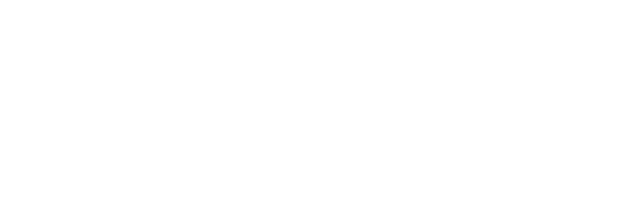
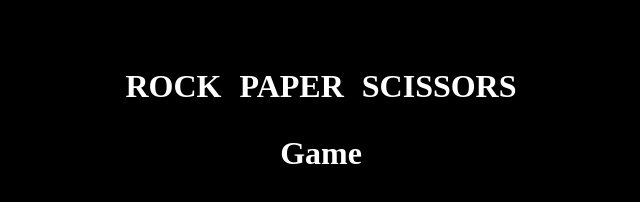
Before and after one commit to fawriid/Rock-Paper-Scissorspro, a plain HTML site: page index.html in a window 1280 px wide. Shown: the whole page, without its empty margins (319-959 px from the left). Drawn offline with Linux system fonts and the light colour scheme.

Commit message:
basics have written, title created and styled

```diff
--- a/index.html
+++ b/index.html
@@ -1,16 +1,31 @@
 <!DOCTYPE html>
 <html lang="en">
+
 <head>
     <meta charset="UTF-8">
     <meta http-equiv="X-UA-Compatible" content="IE=edge">
     <meta name="viewport" content="width=device-width, initial-scale=1.0">
     <link rel="stylesheet" href="/style.css">
+    <link rel="stylesheet" href="https://cdnjs.cloudflare.com/ajax/libs/font-awesome/6.0.0-beta3/css/all.min.css">
     <title>Rock Paper Scissors</title>
 </head>
+
 <body>
+    <div class="content">
+        <div class="title">
+            <h1>ROCK PAPER SCISSORS</h1>
+            <h1>Game</h1>
+        </div>
+        <div class="game">
 
-
+        </div>
+    </div>
 
     <script src="/main.js"></script>
 </body>
+
 </html>
+
+<!-- <i class="fas fa-hand-rock"></i> -->
+<!-- <i class="fas fa-hand-paper"></i> -->
+<!-- <i class="fas fa-hand-scissors"></i> -->
--- a/style.css
+++ b/style.css
@@ -0,0 +1,43 @@
+* {
+  margin: 0;
+  padding: 0;
+  box-sizing: border-box;
+}
+html {
+  font-size: 62.5%;
+}
+body {
+  font-size: 1.6rem;
+}
+.content {
+  width: 100%;
+  height: 100vh;
+  background-color: black;
+  color: white;
+  display: flex;
+  flex-direction: column;
+  justify-content: space-between;
+  align-items: center;
+  overflow: hidden;
+}
+.title {
+  height: 30%;
+  width: 100%;
+  overflow: hidden;
+  /* background-color: #fff; */
+  display: flex;
+  flex-direction: column;
+  align-items: center;
+  justify-content: center;
+}
+.title h1 {
+  margin: 1.5rem 0;
+  word-spacing: 1rem;
+  letter-spacing: 0.1.95rem;
+}
+.game {
+  width: 100%;
+  height: 70%;
+  overflow: hidden;
+  /* background-color: red; */
+}
```
